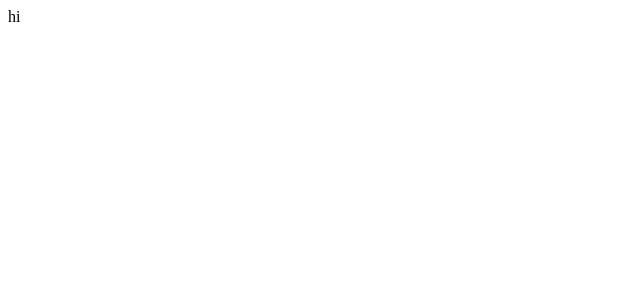
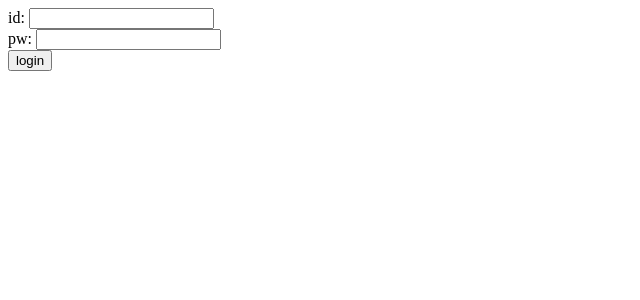
Before and after one commit to digitalRepresentation/vue-foundation-pratice, a Vue app in the folder vue-form/: page / in a window 1280 px wide. Shown: the top 300 px of the page, without its empty margins (0-640 px from the left). Built offline with nearby package versions, Linux system fonts and the light colour scheme.

Commit message:
vue-form ADD

```diff
--- a/vue-form/src/App.vue
+++ b/vue-form/src/App.vue
@@ -1,7 +1,15 @@
 <template>
-  <div>
-    hi
-  </div>
+  <form action="">
+    <div>
+      <label for="username">id: </label>
+      <input id="username" type="text">
+    </div>
+    <div>
+      <label for="password">pw: </label>
+      <input id="password" type="password">
+    </div>
+    <button>login</button>
+  </form>
 </template>
 
 <script>
```
